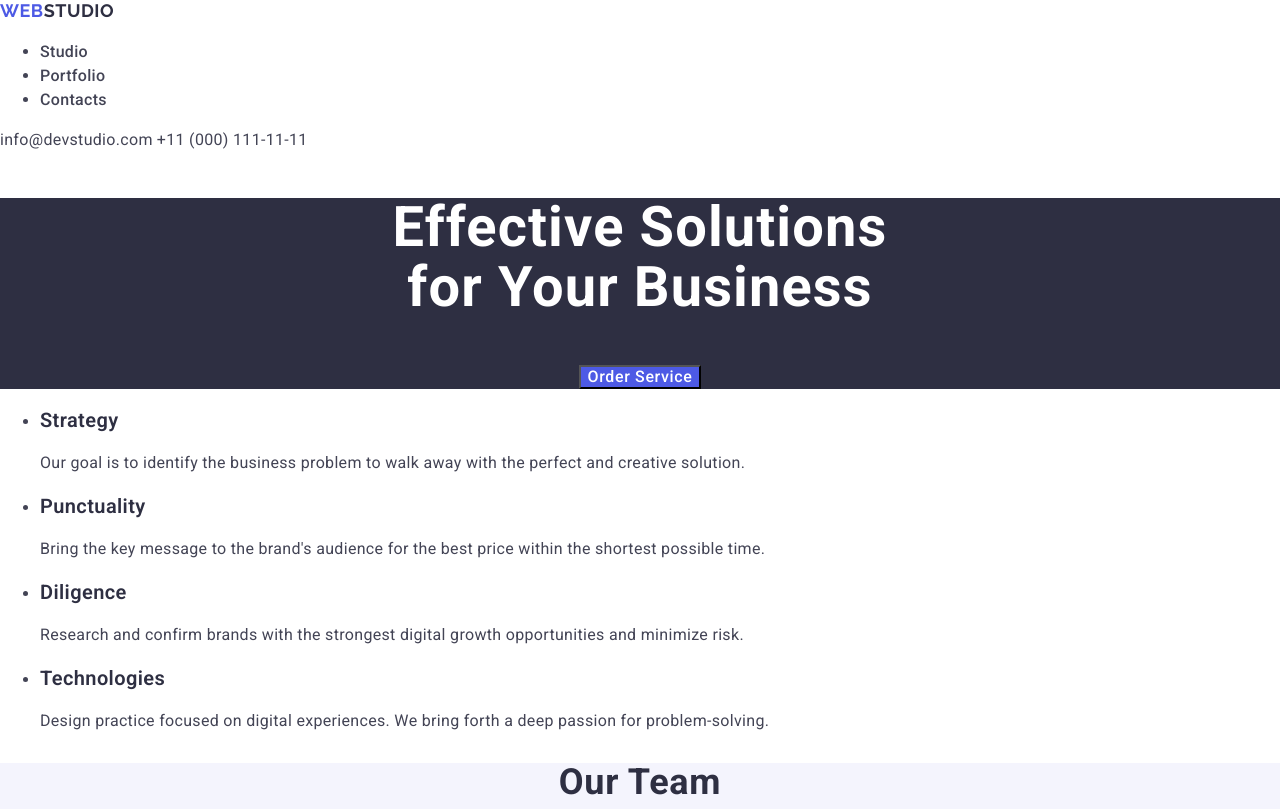
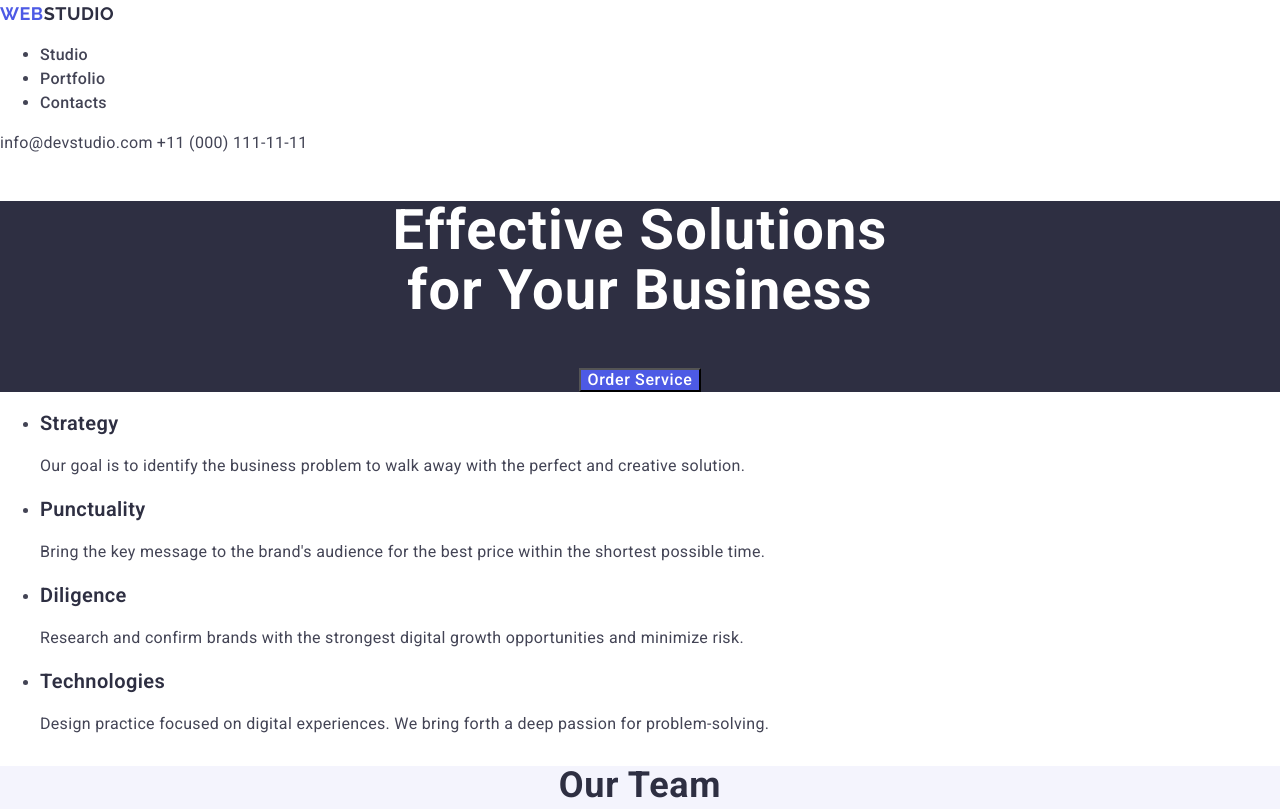
Before and after one commit to student3578659/goit-markup-hw-02, a plain HTML site: page index.html in a window 1280 px wide. Shown: the top 809 px of the page. Drawn offline with nearby package versions, Linux system fonts and the light colour scheme.

Commit message:
Update hover and generic font

```diff
--- a/css/styles.css
+++ b/css/styles.css
@@ -12,15 +12,13 @@
 	--white: #FFFFFF;
 	--dairy: #FCFCFC;
 
-	--main-font-family: "Roboto", sans-serif;
-	--secondary-font-family: "Raleway", sans-serif
+	--main-font-family: "Roboto";
+	--secondary-font-family: "Raleway";
 }
 
 body {
-	font-family: var(--main-font-family);
+	font-family: var(--main-font-family), sans-serif;
 	font-optical-sizing: auto;
-	font-weight: 400;
-	font-style: normal;
 	font-size: 16px;
 	line-height: 1.5;
 	color: var(--slate);
@@ -69,10 +67,18 @@ button {
 	color: var(--white);
 }
 
+button:hover {
+	--iris: var(--ocean);
+}
+
 a {
 	text-decoration: none;
 	letter-spacing: 0.02em;
 	color: inherit;
+}
+
+a.action-link:hover {
+	color: var(--ocean);
 }
 
 .section-title {
@@ -80,11 +86,10 @@ a {
 }
 
 .logo {
-	font-family: var(--secondary-font-family);
+	font-family: var(--secondary-font-family), sans-serif;
 	text-transform: uppercase;
 	font-weight: 700;
 	font-size: 18px;
-	line-height: 21px;
 	letter-spacing: 0.03em;
 	color: var(--navy-blue);
 }
@@ -105,6 +110,7 @@ a {
 .team-card, .portfolio-card {
 	background-color: var(--white);
 }
+
 .team-card {
 	text-align: center;
 }
@@ -112,6 +118,10 @@ a {
 nav {
 	a {
 		font-weight: 500;
+	}
+
+	a:hover {
+		color: var(--ocean);
 	}
 }
 
--- a/index.html
+++ b/index.html
@@ -29,8 +29,8 @@
                 </li>
             </ul>
         </nav>
-        <a href="mailto:info@devstudio.com" title="Click to write letter">info@devstudio.com</a>
-        <a href="tel:+110001111111" title="Click to call">+11 (000) 111-11-11</a>
+        <a class="action-link" href="mailto:info@devstudio.com" title="Click to write letter">info@devstudio.com</a>
+        <a class="action-link" href="tel:+110001111111" title="Click to call">+11 (000) 111-11-11</a>
     </div>
 </header>
 
```
